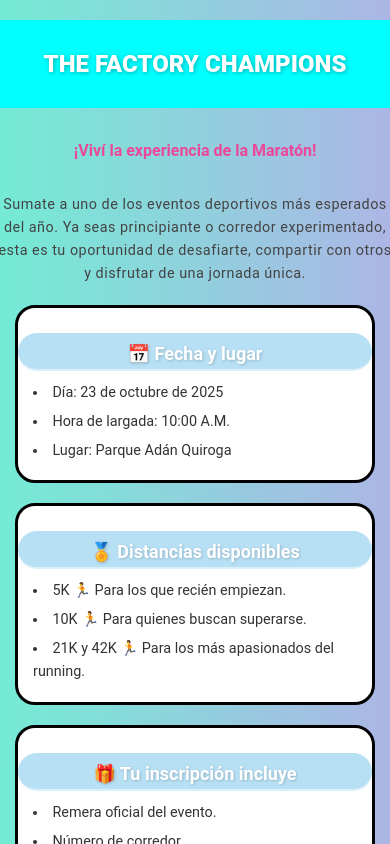
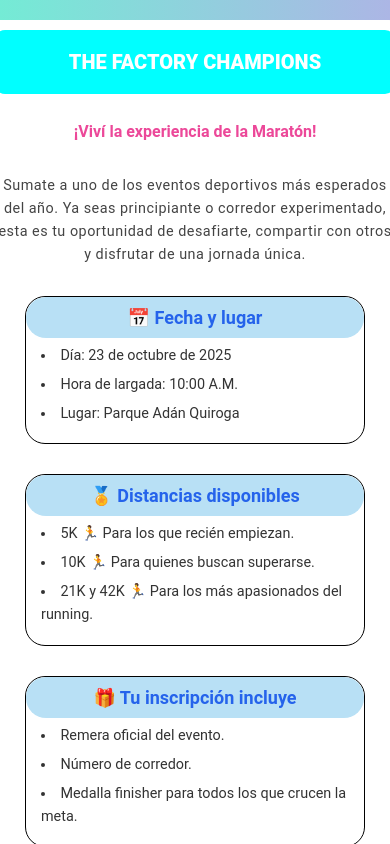
Before and after one commit to Emiliano3D33/Marat-n, a React (Vite) app: page / in a window 390 px wide. Shown: the top 844 px of the page. Built offline with nearby package versions, Linux system fonts and the light colour scheme.

Commit message:
Mejora en General del HTML Y CSS

```diff
--- a/index.html
+++ b/index.html
@@ -3,7 +3,7 @@
   <head>
     <meta charset="UTF-8" />
     <meta name="viewport" content="width=device-width, initial-scale=1.0" />
-    <title>Vite + React</title>
+    <title>Maraton 2025</title>
   </head>
   <body>
     <div id="root"></div>
--- a/package.json
+++ b/package.json
@@ -4,7 +4,7 @@
   "version": "0.0.0",
   "type": "module",
   "scripts": {
-    "dev": "vite",
+    "dev": "vite --host",
     "build": "vite build",
     "lint": "eslint .",
     "preview": "vite preview"
--- a/src/componentes/Pagina_principal.jsx
+++ b/src/componentes/Pagina_principal.jsx
@@ -9,6 +9,8 @@
 
     return (
         <>
+            <div className='contenedor'>
+
                 <h1>THE FACTORY CHAMPIONS</h1>
 
                 <h2>¡Viví la experiencia de la Maratón!</h2>
@@ -33,6 +35,10 @@
                     <Link to="./formulario" className='registrarse'>Registrarse</Link>
                 </div>
 
+            </div>
+
+
+
 
         </>
     )
--- a/src/componentes/diseño_principal.css
+++ b/src/componentes/diseño_principal.css
@@ -1,4 +1,4 @@
-/* ===== RESET GENERAL ===== */
+
 * {
   margin: 0;
   padding: 0;
@@ -6,36 +6,51 @@
 }
 
 body {
-  font-family: 'Poppins', sans-serif;
-  /* tipografía elegante y moderna */
   color: #333;
   min-height: 100vh;
   padding: 30px;
+  font-family: 'Roboto', sans-serif;
+  background: linear-gradient(to right, #74ebd5, #acb6e5);
+  margin: auto;
+  color: #2c3e50;
+  display: flex;
+  flex-direction: column;
+  justify-content: center;
+  align-items: center;
+  background-color: white;
+  animation: gradientBG 15s ease infinite;
+  animation: fadeIn 1.2s ease-in-out;
+
+}
+
+
+.contenedor {
+  background-color: white;
+  padding: 10px;
+  border-radius: 1em;
+  max-width: 900px;
+
+}
+
+
+
+h1 {
   display: flex;
   justify-content: center;
   align-items: center;
-
-  /* Fondo degradado animado */
-  background-color: white;
-  animation: gradientBG 15s ease infinite;
-  animation: fadeIn 1.2s ease-in-out;
+  font-size: 3rem;
+  color: white;
+  font-weight: 800;
+  padding: 30px;
+  background-color: aqua;
+  border-radius: 0.5em;
+  padding: 1em;
+  margin-bottom: 20px;
 }
 
 
 
 
-
-/* ===== TITULOS ===== */
-h1 {
-  text-align: center;
-  font-size: 3rem;
-  color: white;
-  font-weight: 800;
-  margin-bottom: 10px;
-  padding: 30px;
-  background-color: aqua;
-
-}
 
 h2 {
   text-align: center;
@@ -56,7 +71,7 @@
 
 }
 
-/* ===== PARRAFOS LIMPIOS ===== */
+
 p {
   margin: auto;
   margin-bottom: 18px;
@@ -70,7 +85,7 @@
   width: 100%;
 }
 
-/* ===== LISTAS LIMPIAS ===== */
+
 ul {
   list-style: disc inside;
   margin-bottom: 18px;
@@ -86,15 +101,14 @@
   background-color: white;
 }
 
-/* ===== BOTON DE INSCRIPCION ===== */
 
-.boton_centrado{
+.boton_centrado {
   text-align: center;
   margin: 50px;
 
 }
 
-.registrarse{
+.registrarse {
   text-decoration: none;
   background: linear-gradient(135deg, #60a5fa, #f9a8d4);
   color: #ffffff;
@@ -104,8 +118,8 @@
   font-weight: 600;
   transition: transform 0.3s, box-shadow 0.3s;
   box-shadow: 0 6px 18px rgba(0, 0, 0, 0.1);
-   display: inline-block;
-   min-width: 450px;
+  display: inline-block;
+  min-width: 450px;
 }
 
 .registrarse:hover {
@@ -118,6 +132,7 @@
     color: #213547;
     background-color: #ffffff;
   }
+
   .registrarse:hover {
     color: #747bff;
   }
@@ -150,7 +165,14 @@
   ul li {
     font-size: 0.9rem;
   }
+
+  .contenedor{
+    max-width: 600px;
+  }
+
+
 }
+
 
 @media (max-width: 480px) {
   h1 {
@@ -171,9 +193,15 @@
     min-width: 300px;
 
   }
+
+  .contenedor{
+    min-width: 250px;
+  }
+
+
 }
 
-/* ===== ANIMACION DE GRADIENTE ===== */
+
 @keyframes gradientBG {
   0% {
     background-position: 0% 50%;
@@ -188,7 +216,7 @@
   }
 }
 
-/* ===== ANIMACION GENERAL ===== */
+
 @keyframes fadeIn {
   from {
     opacity: 0;
@@ -205,9 +233,15 @@
 .decoracion {
   background-color: white;
   border-radius: 20px;
-  border: 3px solid black;
-  margin: 20px;
+  border: 1px solid black;
+  margin: 30px;
   justify-content: center;
   align-items: center;
 
 }
+
+.pagina1 {
+  background-color: white;
+  border-radius: 15px;
+  padding: 1em;
+}
--- a/src/componentes/formulario.css
+++ b/src/componentes/formulario.css
@@ -1,4 +1,4 @@
-/* ===== formulario.css - Versión tienda online ===== */
+
 
 /* Mini carrito */
 .carrito {
@@ -27,25 +27,10 @@
   color: #2c3e50;
 }
 
-/* Fondo y fuente general */
-body {
-  font-family: 'Roboto', sans-serif;
-  background: linear-gradient(to right, #74ebd5, #acb6e5);
-  margin: 0;
-  padding: 20px;
-  color: #2c3e50;
-}
 
-/* ===== Títulos centrados ===== */
-h1 {
-  text-align: center;
-  color: #fff;
-  font-size: 28px;
-  margin-bottom: 25px;
-  text-shadow: 1px 1px 4px rgba(0, 0, 0, 0.3);
-}
 
-h3 {
+
+.formularioh3 > h3 {
   text-align: center;
   color: #fff;
   margin-top: 25px;
@@ -57,13 +42,13 @@
 
 /* ===== Formulario ===== */
 form {
-  max-width: 650px;
+  max-width: 750px;
   margin: 0 auto;
   background: rgba(255, 255, 255, 0.95);
   padding: 30px;
   border-radius: 15px;
   box-shadow: 0 8px 25px rgba(0, 0, 0, 0.2);
-  text-align: left; /* Todo el contenido (inputs, labels, etc.) alineado a la izquierda */
+  text-align: left;
 }
 
 p {
@@ -132,7 +117,7 @@
   }
 
   h1 {
-    font-size: 24px;
+    font-size: 20px;
   }
 
   h3 {
--- a/src/componentes/formulario.jsx
+++ b/src/componentes/formulario.jsx
@@ -9,39 +9,49 @@
     auriculares: 0,
   });
 
-  // Maneja cambio de cantidad
   const handleChange = (e) => {
     const { name, value } = e.target;
     setProductos({ ...productos, [name]: Number(value) });
   };
 
-  // Calcula productos seleccionados
   const productosSeleccionados = Object.entries(productos).filter(
     ([key, cantidad]) => cantidad > 0
   );
 
   return (
     <>
+      <form
+        id="miformulario"
+        action="https://formspree.io/f/xgvnznzw"
+        method="POST"
+      >
         <h1>Formulario de Inscripción - Maratón</h1>
-      <form id="inscripcion" action="#" method="post">
+
+        <div className="formularioh3">
           <h3>Datos personales</h3>
+        </div>
 
-        {/* Campos existentes */}
         <p>
-          <br />Nombre completo
+          <br />
+          Nombre completo
           <br />
           <label>
-            <input type="text" />
+            <input type="text" name="nombre" required />
           </label>
-           <br />Teléfono:
-           <br /><label>
-            <input type="text" />
-            <br /> Ingrese su email
-            <br /> <label>
-              <input type="email" />
+          <br />
+          Teléfono:
+          <br />
+          <label>
+            <input type="text" name="telefono" required />
           </label>
+          <br />
+          Ingrese su email
+          <br />
+          <label>
+            <input type="email" name="email" required />
           </label>
-          <br />¿Padece alguna enfermedad crónica?
+          <br />
+          ¿Padece alguna enfermedad crónica?
           <br />
           <label>
             <input type="radio" name="enf_cronica" value="Sí" required /> Sí
@@ -96,7 +106,9 @@
           </label>
         </p>
 
+        <div className="formularioh3">
           <h3>Contacto de emergencia</h3>
+        </div>
 
         <p>
           <label>
@@ -122,16 +134,18 @@
           </label>
         </p>
 
-        {/* NUEVO: Productos con cantidades */}
+        <div className="formularioh3">
           <h3>Productos adicionales</h3>
-        <p>
-          Elige los productos que deseas comprar:
-        </p>
+        </div>
+        <p>Elige los productos que deseas comprar:</p>
+
         {["gorra", "gafas", "medias", "auriculares"].map((prod) => (
           <p key={prod}>
             <label>
               <input
                 type="checkbox"
+                name={`producto_${prod}`}
+                value={productos[prod] > 0 ? productos[prod] : ""}
                 checked={productos[prod] > 0}
                 onChange={(e) =>
                   setProductos({
@@ -146,7 +160,7 @@
               <input
                 type="number"
                 min="1"
-                name={prod}
+                name={`producto_${prod}`}
                 value={productos[prod]}
                 onChange={handleChange}
                 style={{ width: "60px", marginLeft: "10px" }}
@@ -155,7 +169,6 @@
           </p>
         ))}
 
-        {/* Mini carrito */}
         {productosSeleccionados.length > 0 && (
           <div className="carrito">
             <h4>Mini Carrito:</h4>
@@ -169,8 +182,10 @@
           </div>
         )}
 
+        <div className="formularioh3">
+          <h3>Declaración y aceptación</h3>
+        </div>
 
-        <h3>Declaración y aceptación</h3>
         <p>
           Declaro bajo juramento que los datos proporcionados son verídicos y
           que me encuentro en condiciones físicas adecuadas para participar en
@@ -192,7 +207,6 @@
           </label>
         </p>
 
-
         <p>
           <button type="submit">Enviar inscripción</button>
         </p>
```
Lines whose indentation alone changed are shown as unchanged.
